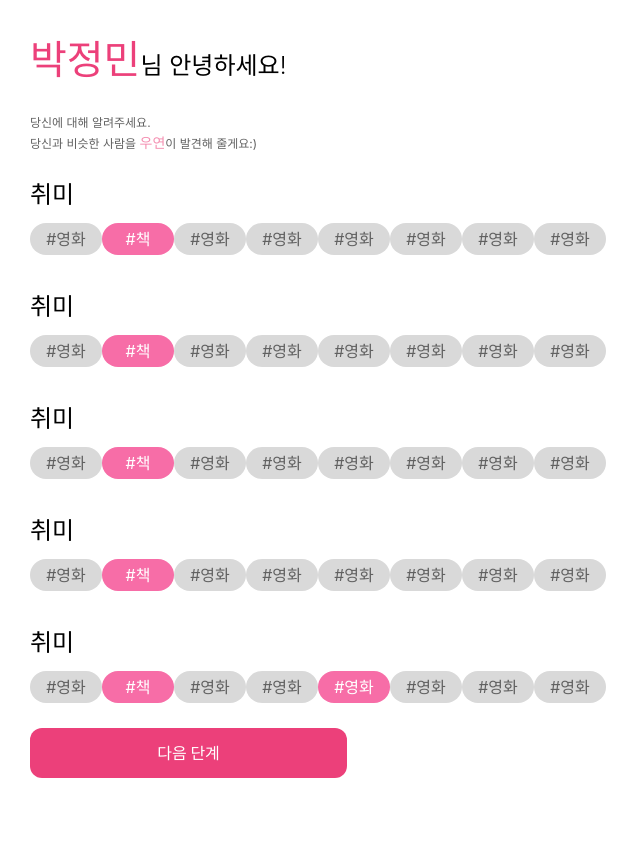
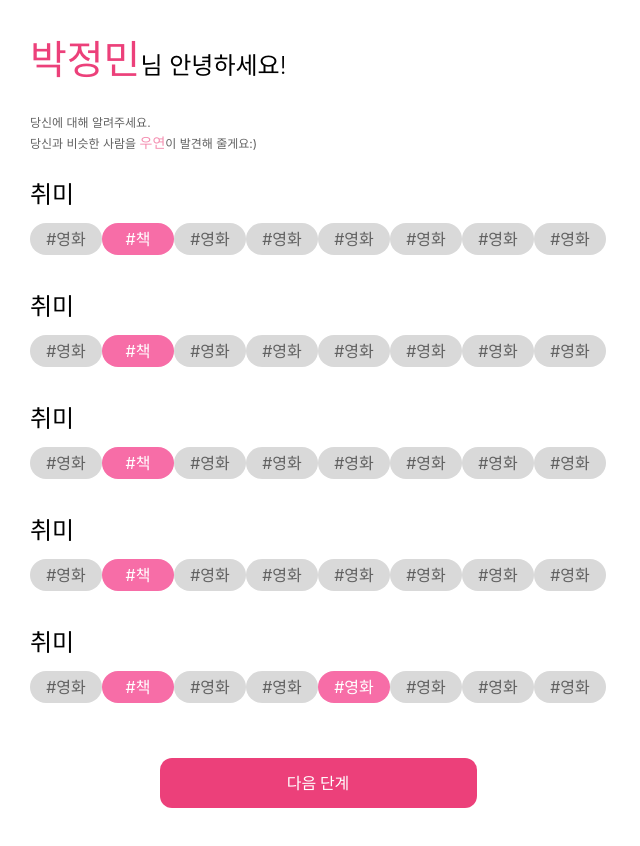
Before and after one commit to 14KGun/5KY, a React (Vite) app in the folder web/: page /tagsetting in a window 1280 px wide. Shown: the top 846 px of the page, without its empty margins (0-640 px from the left). Built offline with nearby package versions, Linux system fonts and the light colour scheme.

Commit message:
change next button style

```diff
--- a/web/src/screens/TagSetting/TagSetting.jsx
+++ b/web/src/screens/TagSetting/TagSetting.jsx
@@ -1,6 +1,11 @@
 import styled from "styled-components";
 import "./TagSetting.css";
 
+const RealContainer = styled.div`
+  display: flex;
+  flex-direction: column;
+  align-items: center;
+`;
 const Container = styled.div`
   width: 100vw-60px;
   height: 100%;
@@ -110,6 +115,7 @@ const NextBtn = styled.div`
 
 const TagSetting = () => {
   return (
+    <RealContainer>
       <Container>
         <Title>
           <Name>박정민</Name>님 안녕하세요!
@@ -193,8 +199,9 @@ const TagSetting = () => {
             </Tags>
           </TagSubContainer>
         </TagContainer>
+      </Container>
       <NextBtn>다음 단계</NextBtn>
-    </Container>
+    </RealContainer>
   );
 };
 
```
Lines whose indentation alone changed are shown as unchanged.
